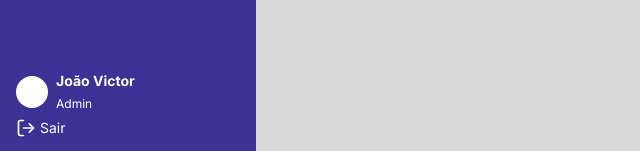
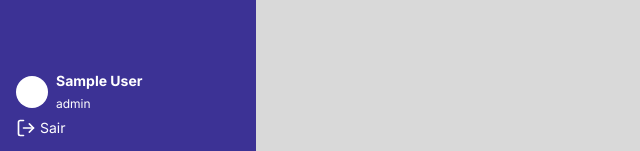
Before and after one commit to goncalvesjv2/labsafe-frontend, a React (Vite) app: page /home in a window 1280 px wide. Shown: the part 646-797 px from the top of the page, without its empty margins (0-640 px from the left). Built offline with nearby package versions, Linux system fonts and the light colour scheme; sample sign-in values are in the browser's storage.

Commit message:
feat: exibir nome e role do usuário autenticado

```diff
--- a/src/components/Main.tsx
+++ b/src/components/Main.tsx
@@ -5,9 +5,14 @@ import { Outlet } from "react-router-dom";
 
 function Main() {
     const payload = getTokenPayload();
+
+    if(!payload) {
+        return null;
+    }
+
     return (
         <div className="flex">
-            <Sidebar role={payload?.role}/>
+            <Sidebar name={payload.name} role={payload.role}/>
             <main className="flex-1">
                 <Content>
                     <Outlet />
--- a/src/components/Sidebar.tsx
+++ b/src/components/Sidebar.tsx
@@ -58,10 +58,11 @@ const menuStudent = [
 ]
 
 interface SidebarProps {
-    role?: UserRole;
+    name: string;
+    role: UserRole;
 }
 
-function Sidebar({role}: SidebarProps) {
+function Sidebar({name, role}: SidebarProps) {
     let menu;
 
     if (role === userRole.ADMIN) {
@@ -107,8 +108,8 @@ function Sidebar({role}: SidebarProps) {
                 <div className="flex gap-2 items-center">
                     <div className="h-8 w-8 bg-white rounded-full"></div>
                     <div className="flex flex-col gap-1">
-                        <p className="text-white text-normal font-bold">João Victor</p>
-                        <p className="text-white text-small">Admin</p>
+                        <p className="text-white text-normal font-bold">{name}</p>
+                        <p className="text-white text-small">{role}</p>
                     </div>
                 </div>
                 <button onClick={handleLogout} className="mt-1 flex gap-1 items-center cursor-pointer">
--- a/src/interfaces/IPayload.ts
+++ b/src/interfaces/IPayload.ts
@@ -2,6 +2,7 @@ import type { UserRole } from "../utils/user";
 
 export interface IPayload {
     sub: number;
+    name: string;
     role: UserRole;
     iat: number;
     exp: number;
```
